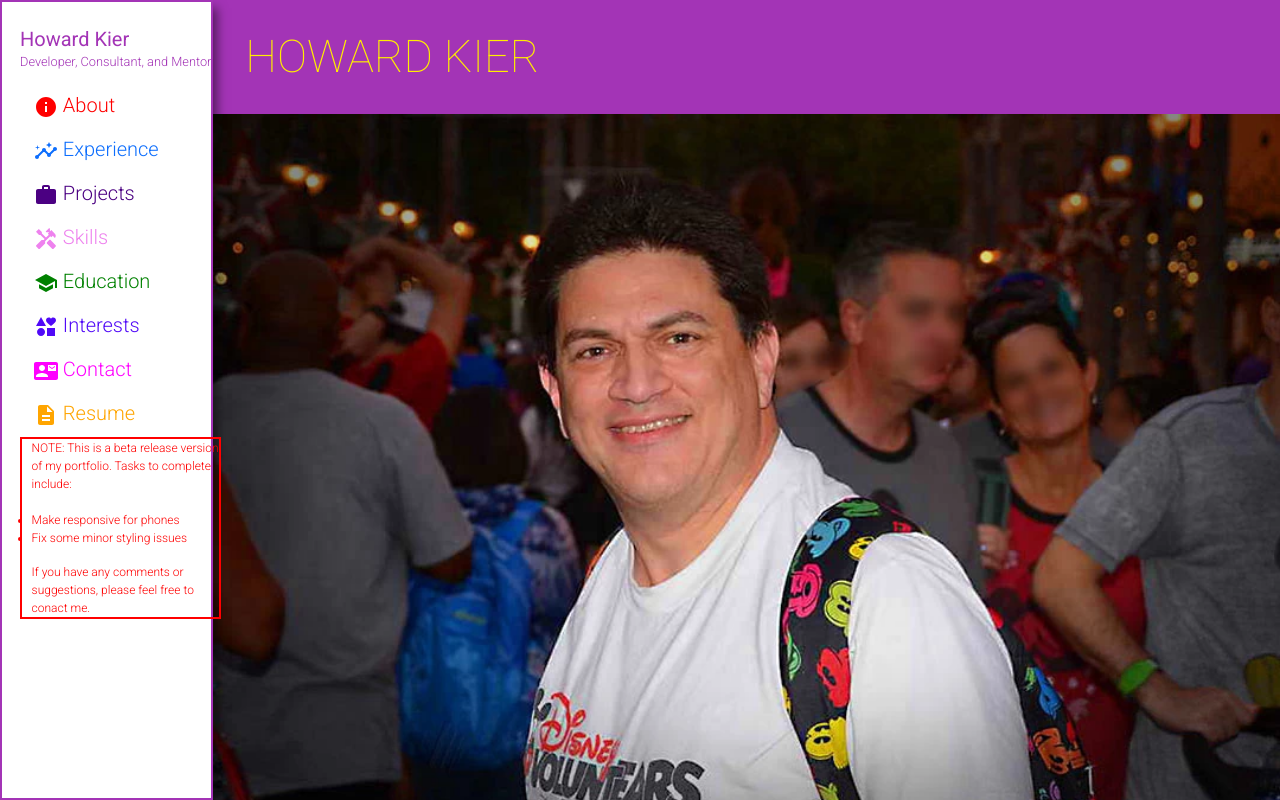
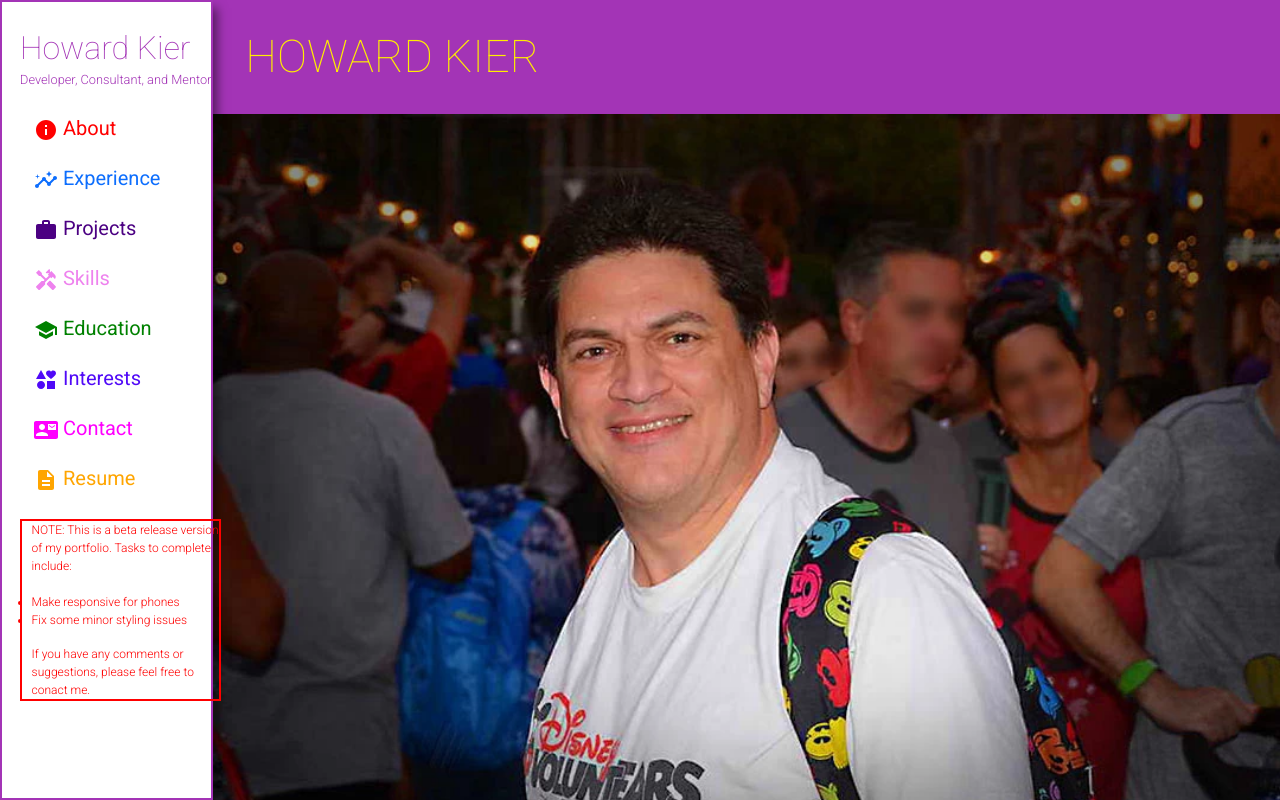
Before and after one commit to hkier/resume, a React (Create React App) app: page / in a window 1280 px wide. Built offline with nearby package versions, Linux system fonts and the light colour scheme.

Commit message:
safety save

```diff
--- a/src/App.css
+++ b/src/App.css
@@ -101,7 +101,6 @@ a:hover {
   border-left: solid;
   border-left-width: .25rem;
   border-left-color: white;
-
   display: inline-block;
 }
 
@@ -336,8 +335,8 @@ f1 {
 
 }
 
-f2,
-f4 {
+.f2,
+.f4 {
   font-size: 2rem;
   font-weight: 200;
 }
@@ -393,6 +392,11 @@ ul {
 .bullet {
   list-style-type: circle inside none;
   padding-left: 1rem;
+
+}
+
+.nobullet{
+  list-style-type: none;
 
 }
 
@@ -607,6 +611,7 @@ img {
     /* Adding transition for smooth slide */
     padding: 0rem;
     box-shadow: none;
+    background-color: white;
   }
 
   .sidebar.open {
@@ -621,7 +626,7 @@ img {
     order: 1;
     /* Placing the main content above the sidebar on narrow screens */
     position: absolute;
-    top: 7rem;
+
     /* Adjust this value to match the height of your header */
     left: 0;
     right: 0;
--- a/src/App.js
+++ b/src/App.js
@@ -6,6 +6,7 @@ import React, { Suspense, useState, useEffect } from 'react';
 import Col from 'react-bootstrap/Col';
 // import Container from 'react-bootstrap/Container';
 import Grid from '@mui/material/Grid';
+
 
 import About from './components/About';
 import Intro from './components/Intro';
@@ -54,7 +55,7 @@ function App() {
 
           </Col>
 
-          <Col className='main' xs={12} sm={10}>
+          <Col id='scrollable' className='main' xs={12} sm={10}>
             <Intro style={{ width: '100vw' }} />
             <Suspense fallback={<div>Loading...</div>}>
               <About isSmallScreen={isSmallScreen} />
--- a/src/components/About.js
+++ b/src/components/About.js
@@ -5,13 +5,12 @@ import { Row, Col } from 'react-bootstrap';
 import { Container } from 'react-bootstrap';
 
 
-const About = ({ isSmallScreen }) => {
+const About = () => {
     return (
         <div id='about'>
             <Navbar className="titlebar" sticky="top" id="about">
                 <f1>About Me</f1>
             </Navbar>
-            {isSmallScreen && <div className='spacer' />}
             <Container>
                 <Card className="widecard">
                     <Card.Body>
--- a/src/components/Contact.js
+++ b/src/components/Contact.js
@@ -15,13 +15,12 @@ import Col from 'react-bootstrap/Col';
 
 
 
-const Contact = ({  isSmallScreen }) => {
+const Contact = () => {
     return (
         <div id='contact'>
             <Navbar className="titlebar" sticky="top">
                 <f1>Contact </f1>
             </Navbar>
-            {isSmallScreen && <div className='spacer' />}
             <Container >
                 <Card className='widecard'>
                     <Card.Body>
--- a/src/components/Education.js
+++ b/src/components/Education.js
@@ -14,13 +14,12 @@ import fullstack from '../images/Education/fullstack.webp'
 import Syracuse from '../images/Education/SU.webp'
 
 
-const Education = ({  isSmallScreen }) => {
+const Education = () => {
     return (
         <div id='education'>
             <Navbar className="titlebar" sticky="top">
                 <f1>Education</f1>
             </Navbar>
-            {isSmallScreen && <div className='spacer' />}
             <Container >
                 <Row>
                     <Col>
@@ -30,7 +29,7 @@ const Education = ({  isSmallScreen }) => {
                                     <Image src={Syracuse} className='educationImg' alt="Syracuse University" />
                                 </Col>
                                 <Col xs={11} className='edutext'>
-                                    <f2>Syracuse University</f2>
+                                    <div className='f2'>Syracuse University</div>
                                 </Col>
                             </Row>
                             <Card.Body>
@@ -45,7 +44,7 @@ const Education = ({  isSmallScreen }) => {
                                     <Image src={Syracuse} className='educationImg' alt="Syracuse University" />
                                 </Col>
                                 <Col xs={11} className='edutext'>
-                                    <f2>Syracuse University</f2>
+                                    <div className='f2'>Syracuse University</div>
                                 </Col>
                             </Row>
                             <Card.Body>
@@ -61,7 +60,7 @@ const Education = ({  isSmallScreen }) => {
                                     <Image src={Mustang} className='educationImg' alt="Southern Methodist University" />
                                 </Col>
                                 <Col xs={11} className='edutext'>
-                                    <f2>Southern Methodist University</f2>
+                                    <div className='f2'>Southern Methodist University</div>
                                 </Col>
                             </Row>
                             <Card.Body>
@@ -79,7 +78,7 @@ const Education = ({  isSmallScreen }) => {
                                     <Image src={fullstack} className='educationImg' alt="Fullstack Academ" />
                                 </Col>
                                 <Col xs={11} className='edutext'>
-                                    <f2>Fullstack Academy</f2>
+                                    <div className='f2'>Fullstack Academy</div>
                                 </Col>
                             </Row>
                             <Card.Body>
--- a/src/components/Experience.js
+++ b/src/components/Experience.js
@@ -23,13 +23,12 @@ import D211 from '../images/Experience/D211.webp'
 
 
 
-const Experience = ({ isSmallScreen }) => {
+const Experience = () => {
     return (
         <div id='experience'>
             <Navbar className="titlebar" sticky="top">
                 <f1>Experience </f1>
             </Navbar>
-            {isSmallScreen && <div className='spacer' />}
             <Container >
                 <Row>
                     <Col>
--- a/src/components/Interests.js
+++ b/src/components/Interests.js
@@ -16,13 +16,12 @@ import code4Chicago from '../images/Interests/cfc_logo_2021.svg'
 
 
 
-const Interests = ({  isSmallScreen }) => {
+const Interests = () => {
     return (
         <div id='interests'>
             <Navbar className="titlebar" sticky="top">
                 <f1>Interests</f1>
             </Navbar>
-            {isSmallScreen && <div className='spacer' />}
             <Container >
                 <Row>
 
--- a/src/components/Projects.js
+++ b/src/components/Projects.js
@@ -14,13 +14,12 @@ import scams from '../images/Projects/scams.webp'
 import betweenfriends from '../images/Projects/betweenfriends.webp'
 
 
-const Projects = ({  isSmallScreen }) => {
+const Projects = () => {
     return (
         <div id='projects'>
             <Navbar className="titlebar" sticky="top">
                 <f1>Projects</f1>
             </Navbar>
-            {isSmallScreen && <div className='spacer' />}
             <Container className="project">
                 <Row>
                     <Col>
--- a/src/components/Resume.js
+++ b/src/components/Resume.js
@@ -5,13 +5,12 @@ import { Container } from 'react-bootstrap';
 import Card from 'react-bootstrap/Card';
 import { Row, Col } from 'react-bootstrap';
 
-const Resume = ({  isSmallScreen }) => {
+const Resume = () => {
     return (
         <div id="resume">
             <Navbar className="titlebar" sticky="top">
                 <f1>Resume</f1>
             </Navbar>
-            {isSmallScreen && <div className='spacer' />}
             <Container>
                 <div>
                     <Card className="widecard">
--- a/src/components/Sidebar.js
+++ b/src/components/Sidebar.js
@@ -3,8 +3,10 @@
 //it is imported into the main.js file
 //it is a child of the main.js file
 
-import  React, { useState } from 'react';
+import React, { useState } from 'react';
 import { HashLink } from 'react-router-hash-link';
+
+
 
 
 
@@ -30,80 +32,75 @@ export default function Sidebar({ toggleNav, isSmallScreen }) {
         toggleNav();
     };
 
-    const nop = () => {}
+    const nop = () => { }
 
-    toggleNav = (toggleNav)?toggleNav : nop;
+    toggleNav = (toggleNav) ? toggleNav : nop;
 
 
     return (
         <div className={` ${isSmallScreen ? 'sidebar open' : ''}`}>
-            <div >
+            <ul className='nobullet'>
 
                 <div className='navStyle'>
-                    <f3>
+                    <li className='f3'>
                         <HashLink
                             smooth to="#about" onClick={handleToggleNav} className='aboutStyle'><AboutIcon fontSize='medium' /> About
 
 
                         </HashLink>
-                    </f3>
+                    </li>
                 </div>
 
                 <div className='navStyle'>
-                    <f3>
+                    <li className='f3'>
                         <HashLink
                             smooth to="#experience" onClick={handleToggleNav} className='experienceStyle'><ExperienceIcon fontSize='medium' /> Experience</HashLink>
-                    </f3>
+                    </li>
                 </div>
 
                 <div className='navStyle'>
-                    <f3>
+                    <li className='f3'>
                         <HashLink
                             smooth to="#projects" onClick={handleToggleNav} className='projectsStyle'><ProjectsIcon fontSize='medium' /> Projects
                         </HashLink>
-                    </f3>
+                    </li>
                 </div>
 
                 <div className='navStyle'>
-                    <f3>
+                    <li className='f3'>
                         <HashLink
                             smooth to="#skills" onClick={handleToggleNav} className='skillsStyle'> <SkillsIcon fontSize='medium' /> Skills</HashLink>
-                    </f3>
+                    </li>
                 </div>
 
                 <div className='navStyle'>
-                    <f3>
+                    <li className='f3'>
                         <HashLink
                             smooth to="#education" onClick={handleToggleNav} className='educationStyle'><EducationIcon fontSize='medium' /> Education</HashLink>
-                    </f3>
+                    </li>
                 </div>
 
                 <div className='navStyle'>
-                    <f3>
+                    <li className='f3'>
                         <HashLink
                             smooth to="#interests" onClick={handleToggleNav} className='interestsStyle'><InterestsIcon fontSize='medium' /> Interests</HashLink>
-                    </f3>
+                    </li>
                 </div>
 
                 <div className='navStyle'>
-                    <f3>
+                    <li className='f3'>
                         <HashLink
                             smooth to="#contact" onClick={handleToggleNav} className='contactStyle'><ContactMailIcon fontSize='medium' /> Contact</HashLink>
-                    </f3>
+                    </li>
                 </div>
 
                 <div className='navStyle'>
-                    <f3>
+                    <li className='f3'>
                         <HashLink
                             smooth to="#resume" onClick={handleToggleNav} className='resumeStyle'> <ResumeIcon fontSize='medium' /> Resume</HashLink>
-                    </f3>
+                    </li>
                 </div>
-
-
-
-
-
-            </div >
+            </ul >
         </div >
     )
 }
--- a/src/components/Skills.js
+++ b/src/components/Skills.js
@@ -63,13 +63,12 @@ const red = "#d9534f"
 const purple = "#c800ff"
 
 
-const Skills = ({  isSmallScreen }) => {
+const Skills = () => {
     return (
         <div id='skills'>
             <Navbar className="titlebar" sticky="top">
                 <f1>Skills</f1>
             </Navbar>
-            {isSmallScreen && <div className='spacer' />}
             <Container>
                 <Card className="widecard">
                     <div className='skilltitle'>
```
Also changed, not shown: src/components/HeaderNew.js (added, +38 -0 lines).
